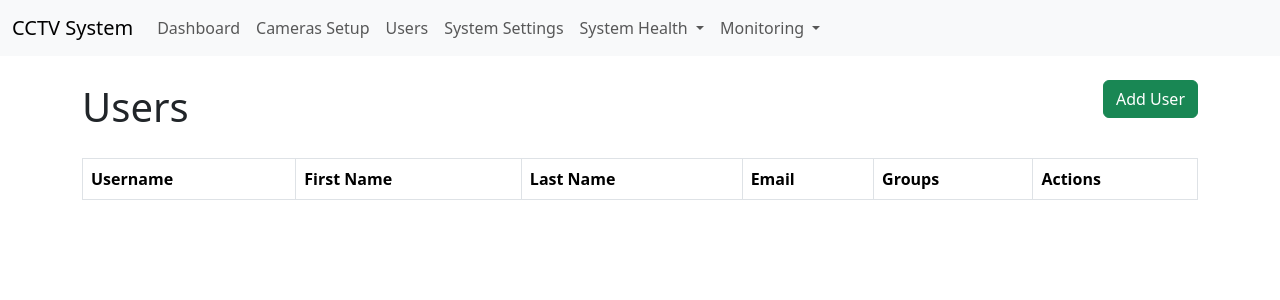
After one commit to pppfkp/cctv_inzynierka, a Django app: page /users/ in a window 1280 px wide. The commit adds this page. Shown: the top 300 px of the page. Run offline with Django 5.2, Linux system fonts and the light colour scheme; lists and menus that the app fills with data are empty.

Commit message:
Added users management and adding embeddings

```diff
--- a/main_app/main_app/urls.py
+++ b/main_app/main_app/urls.py
@@ -2,7 +2,7 @@
 from django.contrib import admin
 from django.urls import path
 from face_recognition.views import extract_embedding_view, FindClosestEmbeddingView
-from management.views import add_camera_view, camera_streams_raw_view, containers_status_view, delete_camera_view, edit_camera_view, hard_reset_all_containers_view, hard_restart_container_view, soft_reset_all_containers_view, soft_restart_container_view, start_all_containers_view, start_container_view, stop_all_containers_view, stop_container_view
+from management.views import add_camera_view, add_face_embedding_view, camera_streams_raw_view, containers_status_view, delete_camera_view, edit_camera_view, hard_reset_all_containers_view, hard_restart_container_view, soft_reset_all_containers_view, soft_restart_container_view, start_all_containers_view, start_container_view, stop_all_containers_view, stop_container_view
 from stats.views import DetectionSearchView
 from django.conf import settings
 from django.conf.urls.static import static
@@ -10,6 +10,7 @@ from management.views import home, camera_streams_view
 from management.views import save_boundary_points
 from management.views import settings_view, update_setting, reset_all_settings
 from management.views import cameras_setup_view
+from management.views import users_list_view, delete_face_embedding_view, delete_user_view, edit_user_view, add_user_view
 urlpatterns = [
     path('', home, name='home'),
 
@@ -39,6 +40,15 @@ urlpatterns = [
     path('camera-streams/', camera_streams_view, name='camera_streams'),
     path('camera-streams-raw/', camera_streams_raw_view, name='camera_streams_raw'),
 
+    # users management
+    path('users/', users_list_view, name='users_list'),
+    path('users/edit/<int:user_id>/', edit_user_view, name='edit_user'),
+    path('users/delete/<int:user_id>/', delete_user_view, name='delete_user'),
+    path('users/delete-embedding/<int:embedding_id>/', delete_face_embedding_view, name='delete_face_embedding'),
+    path('users/add-embedding/<int:user_id>/', add_face_embedding_view, name='add_face_embedding'),
+    path('users/add-embedding/<int:user_id>/', add_face_embedding_view, name='add_face_embedding'),
+    path('users/add/', add_user_view, name='add_user'),
+
     #other
     path('admin/', admin.site.urls),
     path('face_recognition/extract_embedding/', extract_embedding_view, name='extract-embedding-view'),
--- a/main_app/management/templates/custom_base.html
+++ b/main_app/management/templates/custom_base.html
@@ -22,7 +22,7 @@
                 <a class="nav-link" href="{% url 'cameras_setup' %}">Cameras Setup</a>
               </li>
               <li class="nav-item">
-                <a class="nav-link" href="#">Users</a>
+                <a class="nav-link" href="{% url 'users_list' %}">Users</a>
               </li>
               <li class="nav-item">
                 <a class="nav-link" href="{% url 'settings' %}">System Settings</a>
--- /dev/null
+++ b/main_app/management/templates/user_list.html
@@ -0,0 +1,83 @@
+{% extends 'custom_base.html' %}
+
+{% block content %}
+<div class="container mt-4">
+    <div class="d-flex justify-content-between align-items-center mb-4">
+        <h1 class="text-center mb-0">Users</h1>
+        <div class="d-flex justify-content-end mb-3">
+        <a href="{% url 'add_user' %}" class="btn btn-success">
+            Add User
+        </a>
+        </div>
+    </div>
+
+    <table class="table table-striped table-bordered">
+        <thead>
+            <tr>
+                <th>Username</th>
+                <th>First Name</th>
+                <th>Last Name</th>
+                <th>Email</th>
+                <th>Groups</th>
+                <th>Actions</th>
+            </tr>
+        </thead>
+        <tbody>
+            {% for user in users %}
+            <tr id="user-row-{{ user.id }}">
+                <td>{{ user.username }}</td>
+                <td>{{ user.first_name }}</td>
+                <td>{{ user.last_name }}</td>
+                <td>{{ user.email }}</td>
+                <td>
+                    {% for group in user.groups.all %}
+                        <span class="badge rounded-pill bg-secondary">{{group}}</span>
+                    {% endfor %}
+                </td>
+                <td>
+                    <a href="{% url 'edit_user' user.id %}" class="btn btn-sm btn-primary">
+                        <i class="fas fa-edit"></i> Edit
+                    </a>
+                    <button class="btn btn-sm btn-danger delete-user" data-id="{{ user.id }}">
+                        <i class="fas fa-trash"></i> Delete
+                    </button>
+                </td>
+            </tr>
+            {% endfor %}
+        </tbody>
+    </table>
+</div>
+
+{% block extra_js %}
+<script>
+document.addEventListener('DOMContentLoaded', function() {
+    const deleteButtons = document.querySelectorAll('.delete-user');
+    deleteButtons.forEach(button => {
+        button.addEventListener('click', function() {
+            const userId = this.dataset.id;
+            if (confirm('Are you sure you want to delete this user?')) {
+                fetch(`/users/delete/${userId}/`, {
+                    method: 'POST',
+                    headers: {
+                        'X-CSRFToken': '{{ csrf_token }}'
+                    }
+                })
+                .then(response => response.json())
+                .then(data => {
+                    if (data.status === 'success') {
+                        document.getElementById(`user-row-${userId}`).remove();
+                    } else {
+                        alert(data.message || 'Failed to delete user.');
+                    }
+                })
+                .catch(error => {
+                    console.error('Error:', error);
+                    alert('An error occurred.');
+                });
+            }
+        });
+    });
+});
+</script>
+{% endblock %}
+{% endblock %}
--- a/main_app/management/views.py
+++ b/main_app/management/views.py
@@ -18,6 +18,7 @@ from django.views.decorators.http import require_POST
 from django.urls import reverse
 from .forms import CameraForm
 from django.core.files.base import ContentFile
+from django.core.files.storage import default_storage
 
 
 
@@ -370,3 +371,183 @@ def delete_camera_view(request, pk):
         camera.delete()
         return JsonResponse({'status': 'success'})
     return JsonResponse({'status': 'error', 'message': 'Invalid request'})
+
+# users management
+
+def users_list_view(request):
+    User = apps.get_model('auth', 'User')
+    users = User.objects.filter(is_superuser=False)
+
+    return render(request, 'user_list.html', {'users': users})
+
+def edit_user_view(request, user_id):
+    User = apps.get_model('auth', 'User')
+    Group = apps.get_model('auth', 'Group')
+    FaceEmbedding = apps.get_model('face_recognition', 'FaceEmbedding')
+    user = get_object_or_404(User, id=user_id, is_superuser=False)
+
+    # Get all available groups
+    all_groups = Group.objects.all()
+
+    if request.method == 'POST':
+        try:
+            # Update basic user info
+            user.username = request.POST.get('username')
+            user.first_name = request.POST.get('first_name')
+            user.last_name = request.POST.get('last_name')
+            user.email = request.POST.get('email')
+
+            # Update groups
+            group_ids = request.POST.getlist('groups')
+            user.groups.clear()
+            if group_ids:
+                groups = Group.objects.filter(id__in=group_ids)
+                user.groups.set(groups)
+
+            user.save()
+
+            # Handle new face embedding upload
+            new_embedding_file = request.FILES.get('new_embedding')
+            if new_embedding_file:
+                # Create and save new face embedding
+                new_embedding = FaceEmbedding(
+                    user=user,
+                    photo=new_embedding_file,
+                    # Assuming you'll generate embedding later via signal or separate process
+                )
+                new_embedding.save()
+
+            return redirect('users_list')
+
+        except Exception as e:
+            return render(request, 'edit_user.html', {
+                'user': user,
+                'all_groups': all_groups,
+            })
+
+    return render(request, 'edit_user.html', {
+        'user': user,
+        'all_groups': all_groups,
+    })
+
+@require_POST
+def delete_user_view(request, user_id):
+    User = apps.get_model('auth', 'User')
+
+    try:
+        user = get_object_or_404(User, id=user_id, is_superuser=False)
+        user.delete()
+        return JsonResponse({'status': 'success'})
+    except Exception as e:
+        return JsonResponse({'status': 'error', 'message': str(e)}, status=400)
+
+# face embeddings
+
+@require_POST
+@csrf_exempt  # Only use this if you're not using CSRF token in your AJAX request
+def delete_face_embedding_view(request, embedding_id):
+    FaceEmbedding = apps.get_model('face_recognition', 'FaceEmbedding')
+
+    try:
+        # Fetch the embedding object or return 404 if not found
+        embedding = get_object_or_404(FaceEmbedding, id=embedding_id)
+
+        # Delete the photo file from storage if it exists
+        if embedding.photo:
+            try:
+                default_storage.delete(embedding.photo.path)
+            except Exception as file_error:
+                # Log the file deletion error but continue to delete the database record
+                print(f"Error deleting file: {file_error}")
+
+        # Delete the embedding record
+        embedding.delete()
+
+        # Return success response
+        return JsonResponse({'status': 'success'})
+
+    except Exception as e:
+        # Log the error for debugging
+        print(f"Error deleting embedding: {e}")
+        # Return error response
+        return JsonResponse({'status': 'error', 'message': str(e)}, status=400)
+
+# views.py updates
+@require_POST
+def add_face_embedding_view(request, user_id):
+    FaceEmbedding = apps.get_model('face_recognition', 'FaceEmbedding')
+    User = apps.get_model('auth', 'User')
+
+    try:
+        user = User.objects.get(id=user_id)
+
+        # Handle multiple files upload
+        if 'new_embeddings' in request.FILES:
+            files = request.FILES.getlist('new_embeddings')
+            for file in files:
+                embedding = FaceEmbedding(user=user, photo=file)
+                embedding.save()
+        # Handle single file upload (from camera or single file)
+        elif 'new_embedding' in request.FILES:
+            file = request.FILES['new_embedding']
+            embedding = FaceEmbedding(user=user, photo=file)
+            embedding.save()
+        else:
+            return JsonResponse({'status': 'error', 'message': 'No files uploaded'}, status=400)
+
+        return JsonResponse({
+            'status': 'success',
+            'message': 'Embedding(s) added successfully'
+        })
+
+    except Exception as e:
+        return JsonResponse({'status': 'error', 'message': str(e)}, status=400)
+
+def add_user_view(request):
+    """Handles adding a new user."""
+    User = apps.get_model('auth', 'User')
+    Group = apps.get_model('auth', 'Group')
+    if request.method == 'GET':
+        all_groups = Group.objects.all()  # Fetch all groups for the dropdown
+        return render(request, 'user_add.html', {'all_groups': all_groups})
+
+    elif request.method == 'POST':
+        # Extract data from the POST request
+        username = request.POST.get('username')
+        first_name = request.POST.get('first_name')
+        last_name = request.POST.get('last_name')
+        email = request.POST.get('email')
+        group_ids = request.POST.getlist('groups')  # Groups are sent as a list
+
+        # Validate input
+        if not username or not email:
+            return JsonResponse({'status': 'error', 'message': 'Missing required fields.'}, status=400)
+
+        if User.objects.filter(username=username).exists():
+            return JsonResponse({'status': 'error', 'message': 'Username already exists.'}, status=400)
+
+        try:
+            # Create the new user
+            user = User.objects.create(
+                username=username,
+                first_name=first_name,
+                last_name=last_name,
+                email=email,
+            )
+
+            # Assign groups to the user
+            if group_ids:
+                groups = Group.objects.filter(id__in=group_ids)
+                user.groups.set(groups)
+
+            user.save()  # Save the user to the database
+
+            # Return success response
+            return JsonResponse({'status': 'success', 'message': 'User added successfully.'})
+
+        except Exception as e:
+            return JsonResponse({'status': 'error', 'message': str(e)}, status=500)
+
+    else:
+        # Handle invalid HTTP methods
+        return JsonResponse({'status': 'error', 'message': 'Invalid request method.'}, status=405)
```
Also changed, not shown: main_app/face_recognition/models.py (+35 -0 lines), main_app/face_recognition/utils.py (+6 -1 lines), main_app/management/templates/edit_user.html (added, +272 -0 lines), main_app/management/templates/user_add.html (added, +74 -0 lines).
